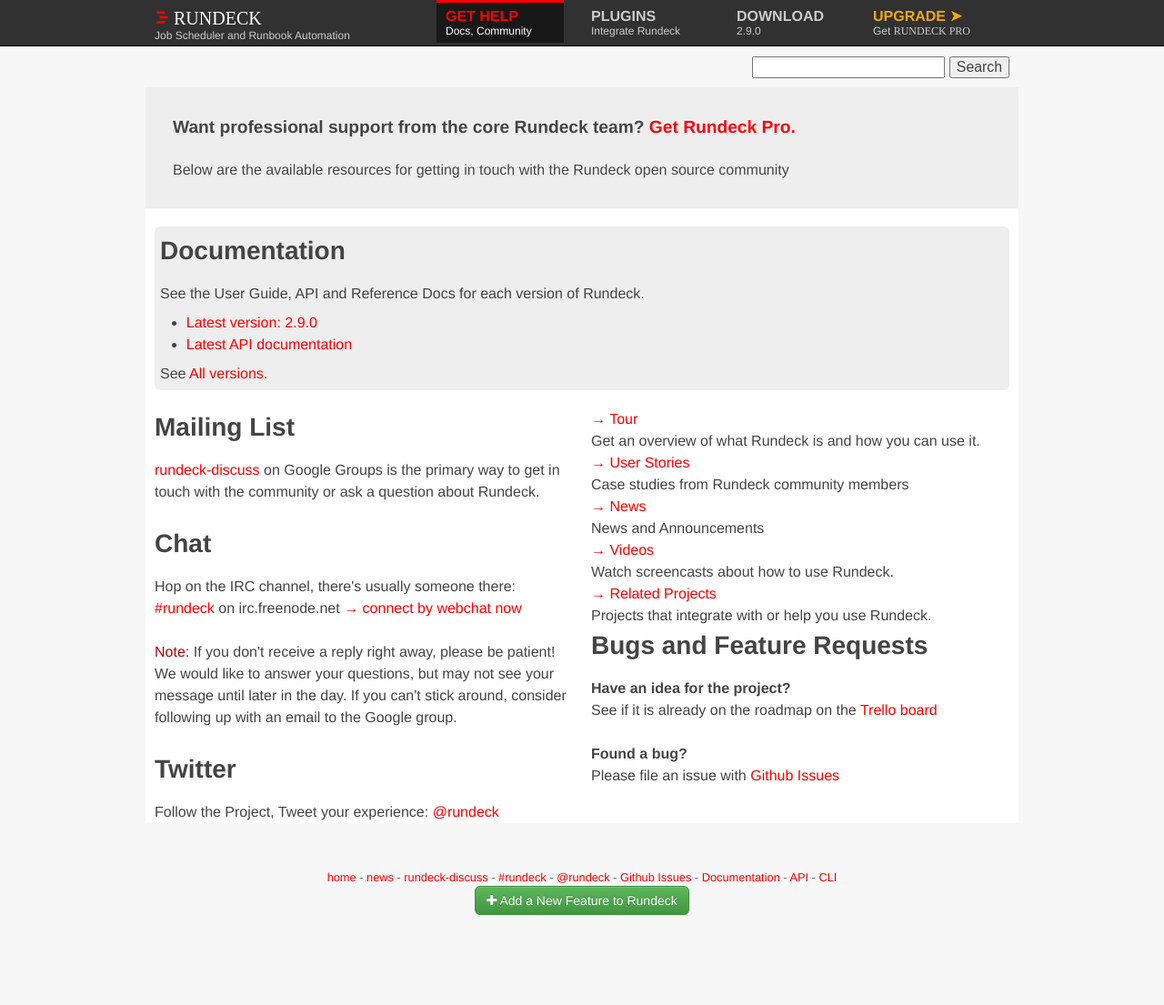
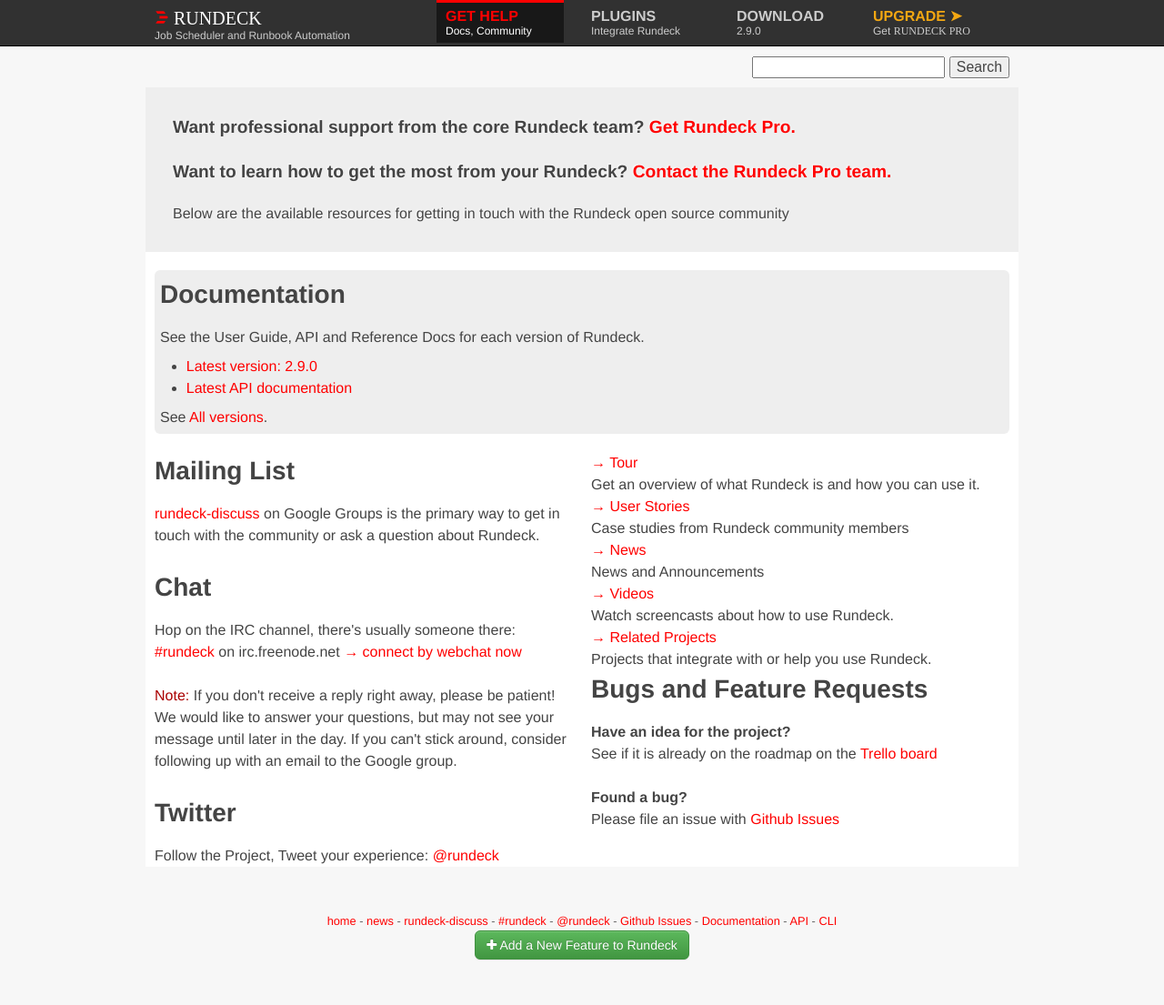
Before and after one commit to rundeck/rundeck-ghpages, a Jekyll site: the page built from help.html, in a window 1280 px wide. Shown: the whole page at 91% size. Built offline with Jekyll 4.4.1, drawn with Linux system fonts in a browser that asks for light colours; nearby versions of some CDN libraries; before the commit the page ends 1056 px from its top, so only the background shows below that.

Commit message:
added link to help page

```diff
--- a/help.html
+++ b/help.html
@@ -10,6 +10,7 @@
 	    <article class="container_12 introduction">
         <div class="grid_12">
         <p style="font-size: 120%; font-weight: bold;">Want professional support from the core Rundeck team? <a href="https://www.rundeck.com/rundeck-pro">Get Rundeck Pro.</a><p>
+        <p style="font-size: 120%; font-weight: bold;">Want to learn how to get the most from your Rundeck? <a href="https://www.rundeck.com/contact">Contact the Rundeck Pro team.</a><p>
                 	<p>Below are the available resources for getting in touch with the Rundeck open source community</p>
         </div>
 
```
